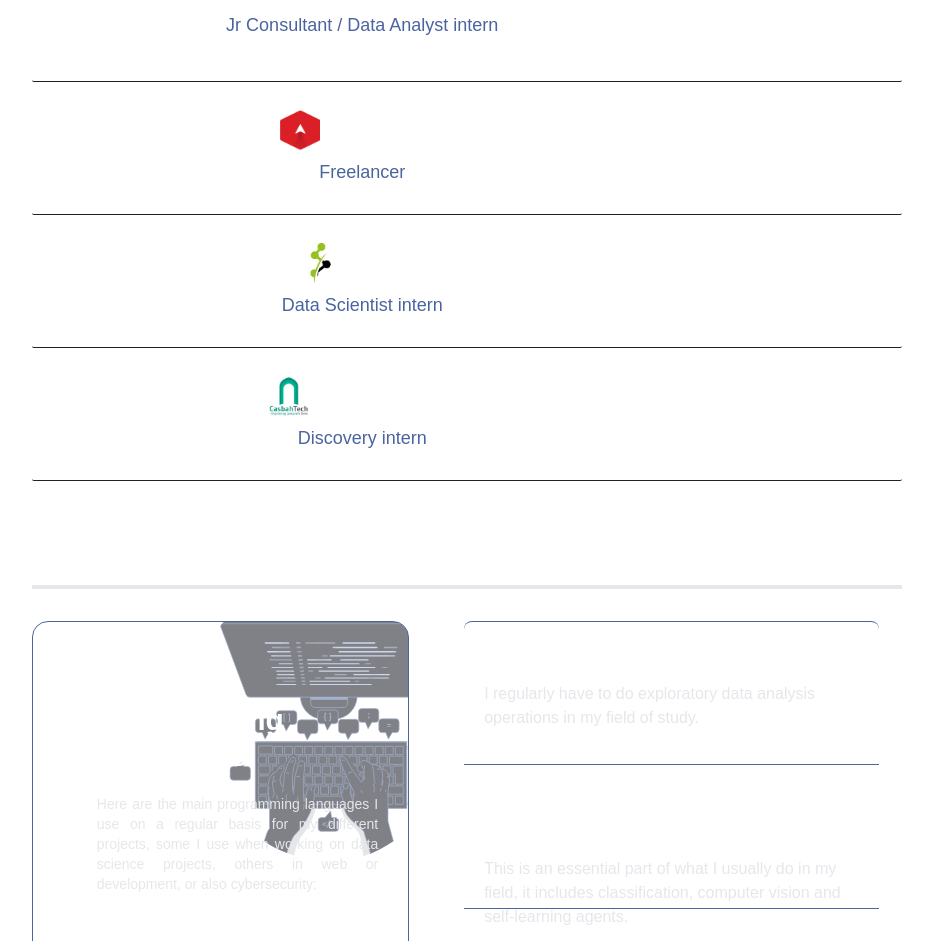
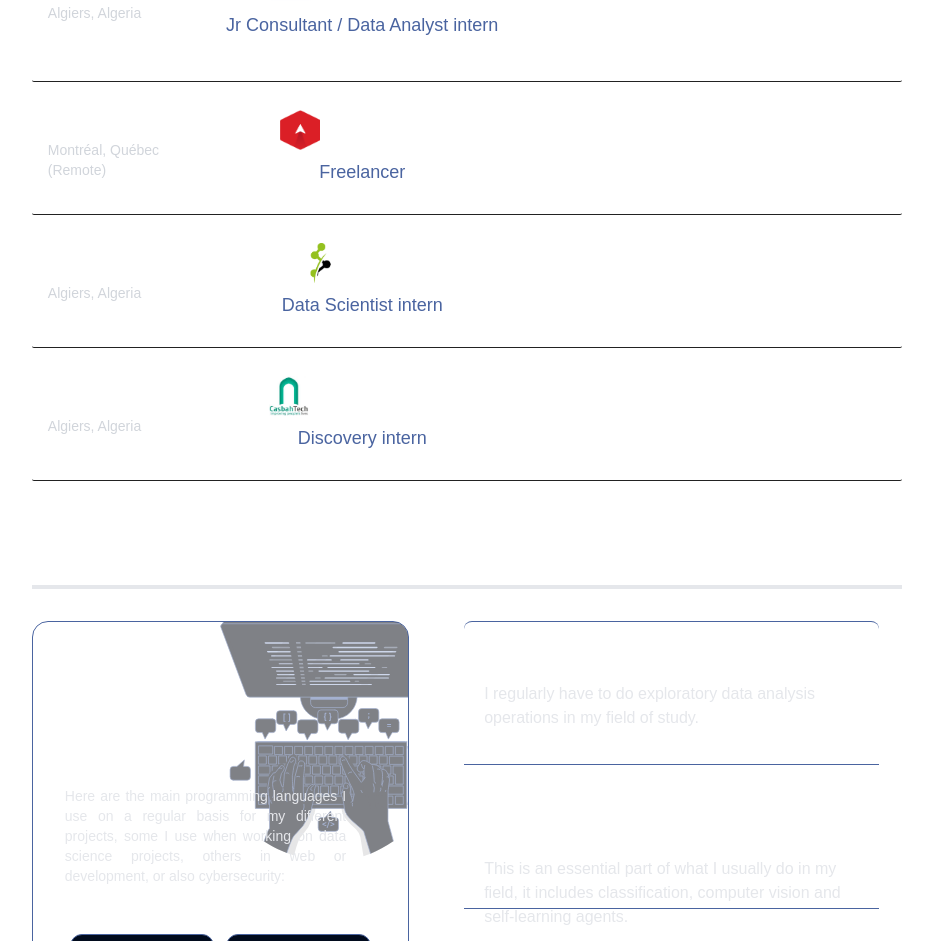
Before and after one commit to Somnef/portfolio-old, a Next.js app: page / in a window 1280 px wide. Shown: the part 1231-2172 px from the top of the page, without its empty margins (201-1134 px from the left). Built offline with nearby package versions, Linux system fonts and the light colour scheme.

Commit message:
added location to experience cards + fixed programming languages card margins

```diff
--- a/components/expericenceComponent.jsx
+++ b/components/expericenceComponent.jsx
@@ -1,13 +1,20 @@
 import React from 'react';
 
-function ExpericenceComponent({ period, company, post, description, logo }) {
+function ExpericenceComponent({ period, location, company, post, description, logo }) {
 	return (
 		<div className="flex flex-row items-center
 						py-6 px-4 w-[100%]
 						border-b-[1px] border-b-[#222222] rounded-sm
 						group hover:bg-[rgb(97,132,214)] hover:shadow-[0_0_5px_3px_rgba(255,255,255,1)] ease-in-out duration-300">
 
-			<h1 className="w-[20%] text-md group-hover:-translate-x-2 group-hover:text-lg ease-in-out duration-300">{period}</h1>
+			<div className="flex flex-col w-[20%] group-hover:-translate-x-2 ease-in-out duration-300">
+				<h1 className="text-md group-hover:text-lg ease-in-out duration-300">
+					{period}
+				</h1>
+				<h1 className="text-sm text-gray-300 group-hover:text-md group-hover:text-gray-100 ease-in-out duration-300">
+					{location}
+				</h1>
+			</div>
 
 			<div className="flex flex-col items-center justify-center w-[35%] group-hover:-translate-x-4 ease-in-out duration-300">
 				<div className="flex flex-row items-center justify-center gap-3 mb-2">
--- a/pages/home.jsx
+++ b/pages/home.jsx
@@ -143,6 +143,7 @@ function Home(props) {
 						<div className="flex flex-col items-center">
 							<ExpericenceComponent
 								period="Nov 2022 - Today"
+								location="Algiers, Algeria"
 								company="Ericsson"
 								post="Data Scientist / AI Engineer intern"
 								description="Internship where I work on understanding how networking occurs in IOT systems,
@@ -151,6 +152,7 @@ function Home(props) {
 							/>
 							<ExpericenceComponent
 								period="May 2022 - Jul 2022"
+								location="Algiers, Algeria"
 								company="BH Advisory"
 								post="Jr Consultant / Data Analyst intern"
 								description="Internship where the mission consisted of monitoring the construction materials market in Algeria,
@@ -159,6 +161,7 @@ function Home(props) {
 							/>
 							<ExpericenceComponent
 								period="Dec 2021 - Today"
+								location="Montréal, Québec (Remote)"
 								company="Innoprofits"
 								post="Freelancer"
 								description="Studies of startup projects and highlighting the complexity of the technical aspects in which they
@@ -167,6 +170,7 @@ function Home(props) {
 							/>
 							<ExpericenceComponent
 								period="Nov 2021 - May 2022"
+								location="Algiers, Algeria"
 								company="AiTech"
 								post="Data Scientist intern"
 								description="Research on processing, cleaning, classifying and detecting outliers in data drawn from the company's ERP."
@@ -174,6 +178,7 @@ function Home(props) {
 							/>
 							<ExpericenceComponent
 								period="Feb 2021 - Mar 2021"
+								location="Algiers, Algeria"
 								company="CasbahTech"
 								post="Discovery intern"
 								description="Initiation to work in a company, introduction to web development and teamwork with AGILE methodology."
@@ -198,10 +203,10 @@ function Home(props) {
 									}}
 								>
 									<img src="./images/laptop.svg" alt="sqdsqd" className=" ss z-[1] opacity-50" />
-									<h1 className="text-3xl mt-20 ml-14 font-bold z-[2]">
+									<h1 className="text-3xl mt-20 ml-6 font-bold z-[2]">
 										Programming Languages
 									</h1>
-									<h1 className="text-sm text-gray-200 text-justify mt-5 ml-[4rem] w-[75%] z-[2]">
+									<h1 className="text-sm text-gray-200 text-justify mt-3 ml-8 w-[75%] z-[2]">
 										Here are the main programming languages I use on a regular basis for my different projects, some I use
 										when working on data science projects, others in web or development, or also cybersecurity:
 									</h1>
```
